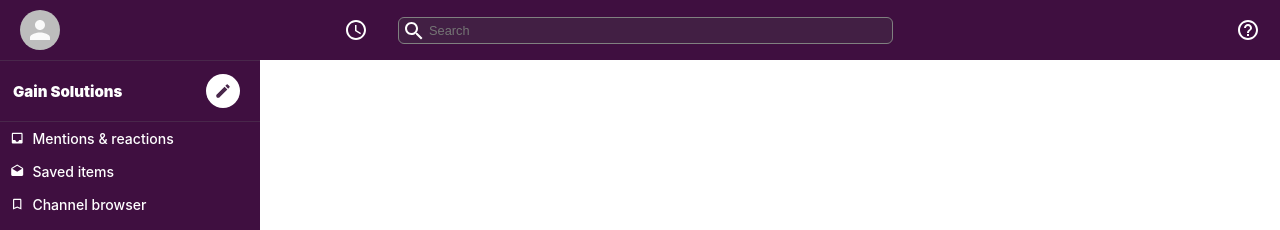
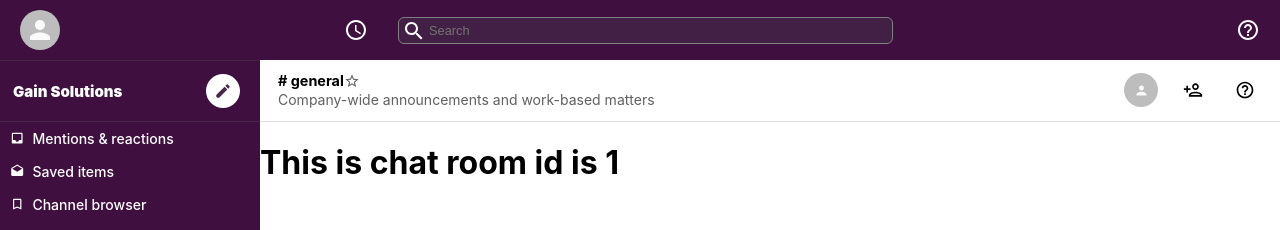
Before and after one commit to munirmahmud/slack-clone, a React (Create React App) app: page /channel/1 in a window 1280 px wide. Shown: the top 230 px of the page. Built offline with nearby package versions, Linux system fonts and the light colour scheme; no server answers; the database is empty.

Commit message:
Chat body header options added

```diff
--- a/package.json
+++ b/package.json
@@ -11,6 +11,7 @@
     "firebase": "^8.0.1",
     "react": "^17.0.1",
     "react-dom": "^17.0.1",
+    "react-router-dom": "^5.2.0",
     "react-scripts": "4.0.0",
     "web-vitals": "^0.2.4"
   },
--- a/src/App.js
+++ b/src/App.js
@@ -1,15 +1,20 @@
-import React from 'react'
-import Header from './components/Header/Header'
-import Sidebar from './components/Sidebar/Sidebar'
+import React from 'react';
+import { BrowserRouter as Router, Route, Switch } from 'react-router-dom';
+import Chat from './components/Chat/Chat';
+import Header from './components/Header/Header';
+import Sidebar from './components/Sidebar/Sidebar';
 
 const App = () => {
     return (
-        <div>
+        <Router>
             <Header />
             <div className="app__body">
                 <Sidebar />
+                <Switch>
+                    <Route path="/channel/:channelId" component={Chat} />
+                </Switch>
             </div>
-        </div>
+        </Router>
     )
 }
 
--- /dev/null
+++ b/src/components/Chat/Chat.elements.css
@@ -0,0 +1,50 @@
+.chat__body {
+    width: 100%;
+}
+
+.chat__body-header {
+    display: flex;
+    justify-content: space-between;
+    border-bottom: 1px solid rgba(29,28,29,.13);
+    padding-bottom: 10px;
+    padding: 13px 18px;
+    max-height: 60px;
+}
+.chat__headerLeft .channel__name {
+    display: flex;
+    align-items: center;
+    line-height: 1;
+    font-size: 0.9rem;
+    margin-bottom: .1rem;
+    text-transform: lowercase;
+}
+.channel__name .star__icon {
+    font-size: 1rem;
+    color: rgba(29,28,29, 0.7);
+}
+
+.channel__topic p {
+    margin: 0;
+    font-size: 14px;
+    color: rgba(29,28,29, 0.7);
+}
+
+.chat__headerRight {
+    display: flex;
+    align-items: center;
+}
+
+.chat__headerRight .icon {
+    margin-left: 18px;
+    cursor: pointer;
+    width: 20px;
+    height: 20px;
+    padding: 7px;
+    font-size: 13px;
+    font-weight: 700;
+    transition: all 0.3s ease-in-out;
+}
+.chat__headerRight .icon:hover {
+    background-color: rgba(29, 28, 29, 0.04);
+    color: rgba(29, 28, 29 0,1);
+}
--- /dev/null
+++ b/src/components/Chat/Chat.js
@@ -0,0 +1,36 @@
+import { Avatar } from '@material-ui/core';
+import HelpOutlineOutlinedIcon from '@material-ui/icons/HelpOutlineOutlined';
+import PersonAddOutlinedIcon from '@material-ui/icons/PersonAddOutlined';
+import StarBorderOutlinedIcon from '@material-ui/icons/StarBorderOutlined';
+import React from 'react';
+import { useParams } from 'react-router-dom';
+import './Chat.elements.css';
+
+const Chat = () => {
+    const { channelId } =useParams();
+
+    return (
+        <main className="chat__body">
+            <div className="chat__body-header">
+                <div className="chat__headerLeft">
+                    <div className="channel__name">
+                        <strong># general</strong>
+                        <StarBorderOutlinedIcon className="star__icon" />
+                    </div>
+                    <div className="channel__topic">
+                        <p>Company-wide announcements and work-based matters</p>
+                    </div>
+                </div>
+
+                <div className="chat__headerRight">
+                    <Avatar className="icon" />
+                    <PersonAddOutlinedIcon className="icon" />
+                    <HelpOutlineOutlinedIcon className="icon" />
+                </div>
+            </div>
+            <h1>This is chat room id is {channelId}</h1>
+        </main>
+    );
+};
+
+export default Chat;
--- a/src/components/Sidebar/Sidebar.elements.css
+++ b/src/components/Sidebar/Sidebar.elements.css
@@ -3,6 +3,7 @@
     color: white;
     border-top: 1px solid #49274b;
     max-width: 260px;
+    width: 100%;
     height: 100%;
     position: relative;
 }
--- a/src/index.css
+++ b/src/index.css
@@ -12,4 +12,5 @@ body {
 }
 .app__body {
   height: 100vh;
+  display: flex;
 }
```
Also changed, not shown: 1 other file (tests, documents, lock files or other folders).
